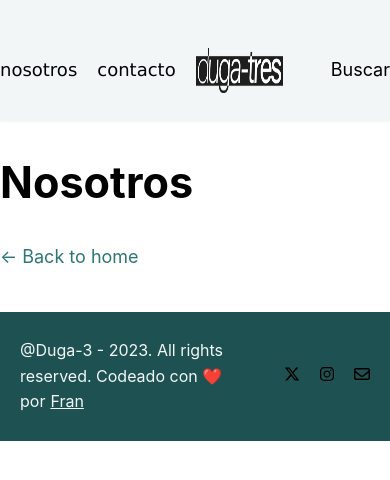
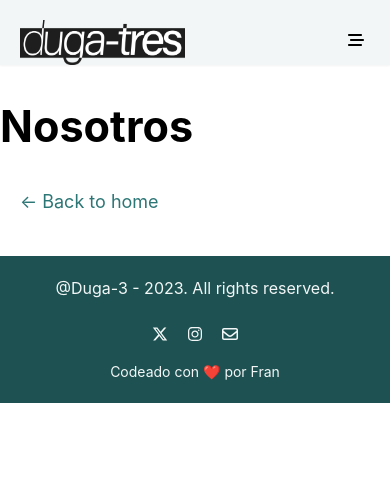
Before and after one commit to Franco-Juarez/duga-tres, a Next.js app: page /nosotros in a window 390 px wide. Shown: the top 480 px of the page. Built offline with nearby package versions, Linux system fonts and the light colour scheme.

Commit message:
Nuevos ajustes del blog

```diff
--- a/components/Footer.js
+++ b/components/Footer.js
@@ -9,8 +9,7 @@ export default function Footer() {
     <div className={styles.fullWidthFooter}>
       <div className={styles.footerContainer}>
         <p>
-          @Duga-3 - 2023. All rights reserved. Codeado con ❤️ por
-          <Link href="/">Fran</Link>
+          @Duga-3 - 2023. All rights reserved.
         </p>
         <nav>
           <ul>
@@ -32,6 +31,9 @@ export default function Footer() {
           </ul>
         </nav>
       </div>
+      <p className={styles.credits}>
+        Codeado con ❤️ por <Link href="/">Fran</Link>
+      </p>
     </div>
   );
 }
--- a/components/NavBar.js
+++ b/components/NavBar.js
@@ -1,13 +1,21 @@
 import Link from "next/link";
 import styles from "../styles/navBar.module.css";
 import Image from "next/image";
+import Hamburger from "./svg/hamburger";
+import { useState } from "react";
 
 
 export default function NavBar() {
+  const [open, setOpen] = useState(false);
+
+  const setMenu = () => {
+    setOpen(!open);
+  };
+
   return (
     <div className={styles.navFullWidth}>
       <div className={styles.navContainer}>
-        <nav>
+        <nav className={styles.navLink}>
           <ul>
             <li>
               <Link href="/nosotros">nosotros</Link>
@@ -18,11 +26,36 @@ export default function NavBar() {
           </ul>
         </nav>
         <Image width={180} height={45} src="/images/logo.png" />
-        <nav>
-          <ul>
-           <p>Buscar</p>
-          </ul>
-        </nav>
+        <div className={styles.hamburgerContainer}>
+          <button onClick={setMenu} className={styles.hamburgerBtn}>
+            <Hamburger />
+          <nav className={open ? styles.openNav : styles.closedNav}>
+            <ul>
+              <li>
+                <Link href="/">Economía</Link>
+              </li>
+              <li>
+                <Link href="/">Sociedad</Link>
+              </li>
+              <li>
+                <Link href="/">Trabajo</Link>
+              </li>
+              <li>
+                <Link href="/">Futuro</Link>
+              </li>
+              <li>
+                <Link href="/">Imaginación política</Link>
+              </li>
+              <li className={styles.closedLi}>
+                <Link href="/">Nosotros</Link>
+              </li>
+              <li className={styles.closedLi}>
+                <Link href="/">Contacto</Link>
+              </li>
+            </ul>
+          </nav>
+          </button>
+        </div>
       </div>
     </div>
   );
--- a/components/layout.module.css
+++ b/components/layout.module.css
@@ -25,7 +25,7 @@
 .backToHome {
   max-width: 1140px;
   margin: 0 auto;
-  padding-left: 0;
+  padding-left: 20px;
   padding-bottom: 40px;
 }
 
--- a/components/slider.module.css
+++ b/components/slider.module.css
@@ -1,7 +1,6 @@
 .swip {
   object-fit: cover;
   width: 100%;
-  min-height: calc(100vh - 108px);
   display: flex;
   justify-content: center;
   align-items: center;
@@ -50,7 +49,9 @@
 .swiperWrapper {
   max-width: 1140px;
   margin: 0 auto;
-  padding-bottom: 80px;
+  padding-bottom: 60px;
+  padding-left: 20px;
+  padding-right: 20px;
 }
 
 .authorBox {
--- /dev/null
+++ b/components/svg/hamburger.js
@@ -0,0 +1,7 @@
+
+const Hamburger = () => (
+  <svg xmlns="http://www.w3.org/2000/svg" height="16" width="16" viewBox="0 0 512 512">
+    <path d="M0 96C0 78.3 14.3 64 32 64H416c17.7 0 32 14.3 32 32s-14.3 32-32 32H32C14.3 128 0 113.7 0 96zM64 256c0-17.7 14.3-32 32-32H480c17.7 0 32 14.3 32 32s-14.3 32-32 32H96c-17.7 0-32-14.3-32-32zM448 416c0 17.7-14.3 32-32 32H32c-17.7 0-32-14.3-32-32s14.3-32 32-32H416c17.7 0 32 14.3 32 32z"/>
+  </svg>
+  );
+export default Hamburger;
--- a/components/svg/instagram-icon.js
+++ b/components/svg/instagram-icon.js
@@ -1,7 +1,8 @@
 const Instagram = () => (
-  <svg xmlns="http://www.w3.org/2000/svg" height="16" width="14" viewBox="0 0 448 512">
-    <path d="M224.1 141c-63.6 0-114.9 51.3-114.9 114.9s51.3 114.9 114.9 114.9S339 319.5 339 255.9 287.7 141 224.1 141zm0 189.6c-41.1 0-74.7-33.5-74.7-74.7s33.5-74.7 74.7-74.7 74.7 33.5 74.7 74.7-33.6 74.7-74.7 74.7zm146.4-194.3c0 14.9-12 26.8-26.8 26.8-14.9 0-26.8-12-26.8-26.8s12-26.8 26.8-26.8 26.8 12 26.8 26.8zm76.1 27.2c-1.7-35.9-9.9-67.7-36.2-93.9-26.2-26.2-58-34.4-93.9-36.2-37-2.1-147.9-2.1-184.9 0-35.8 1.7-67.6 9.9-93.9 36.1s-34.4 58-36.2 93.9c-2.1 37-2.1 147.9 0 184.9 1.7 35.9 9.9 67.7 36.2 93.9s58 34.4 93.9 36.2c37 2.1 147.9 2.1 184.9 0 35.9-1.7 67.7-9.9 93.9-36.2 26.2-26.2 34.4-58 36.2-93.9 2.1-37 2.1-147.8 0-184.8zM398.8 388c-7.8 19.6-22.9 34.7-42.6 42.6-29.5 11.7-99.5 9-132.1 9s-102.7 2.6-132.1-9c-19.6-7.8-34.7-22.9-42.6-42.6-11.7-29.5-9-99.5-9-132.1s-2.6-102.7 9-132.1c7.8-19.6 22.9-34.7 42.6-42.6 29.5-11.7 99.5-9 132.1-9s102.7-2.6 132.1 9c19.6 7.8 34.7 22.9 42.6 42.6 11.7 29.5 9 99.5 9 132.1s2.7 102.7-9 132.1z"/>
-  </svg>
+<svg xmlns="http://www.w3.org/2000/svg" height="16" width="14" viewBox="0 0 448 512">
+  <path d="M224.1 141c-63.6 0-114.9 51.3-114.9 114.9s51.3 114.9 114.9 114.9S339 319.5 339 255.9 287.7 141 224.1 141zm0 189.6c-41.1 0-74.7-33.5-74.7-74.7s33.5-74.7 74.7-74.7 74.7 33.5 74.7 74.7-33.6 74.7-74.7 74.7zm146.4-194.3c0 14.9-12 26.8-26.8 26.8-14.9 0-26.8-12-26.8-26.8s12-26.8 26.8-26.8 26.8 12 26.8 26.8zm76.1 27.2c-1.7-35.9-9.9-67.7-36.2-93.9-26.2-26.2-58-34.4-93.9-36.2-37-2.1-147.9-2.1-184.9 0-35.8 1.7-67.6 9.9-93.9 36.1s-34.4 58-36.2 93.9c-2.1 37-2.1 147.9 0 184.9 1.7 35.9 9.9 67.7 36.2 93.9s58 34.4 93.9 36.2c37 2.1 147.9 2.1 184.9 0 35.9-1.7 67.7-9.9 93.9-36.2 26.2-26.2 34.4-58 36.2-93.9 2.1-37 2.1-147.8 0-184.8zM398.8 388c-7.8 19.6-22.9 34.7-42.6 42.6-29.5 11.7-99.5 9-132.1 9s-102.7 2.6-132.1-9c-19.6-7.8-34.7-22.9-42.6-42.6-11.7-29.5-9-99.5-9-132.1s-2.6-102.7 9-132.1c7.8-19.6 22.9-34.7 42.6-42.6 29.5-11.7 99.5-9 132.1-9s102.7-2.6 132.1 9c19.6 7.8 34.7 22.9 42.6 42.6 11.7 29.5 9 99.5 9 132.1s2.7 102.7-9 132.1z" fill="#F3F6F7"/>
+</svg>
+
   );
 
   export default Instagram;
--- a/components/svg/mail-icon.js
+++ b/components/svg/mail-icon.js
@@ -1,6 +1,6 @@
 const MailIcon = () => (
   <svg xmlns="http://www.w3.org/2000/svg" height="16" width="16" viewBox="0 0 512 512">
-    <path d="M64 112c-8.8 0-16 7.2-16 16v22.1L220.5 291.7c20.7 17 50.4 17 71.1 0L464 150.1V128c0-8.8-7.2-16-16-16H64zM48 212.2V384c0 8.8 7.2 16 16 16H448c8.8 0 16-7.2 16-16V212.2L322 328.8c-38.4 31.5-93.7 31.5-132 0L48 212.2zM0 128C0 92.7 28.7 64 64 64H448c35.3 0 64 28.7 64 64V384c0 35.3-28.7 64-64 64H64c-35.3 0-64-28.7-64-64V128z"/>
+    <path fill="#F3F6F7" d="M64 112c-8.8 0-16 7.2-16 16v22.1L220.5 291.7c20.7 17 50.4 17 71.1 0L464 150.1V128c0-8.8-7.2-16-16-16H64zM48 212.2V384c0 8.8 7.2 16 16 16H448c8.8 0 16-7.2 16-16V212.2L322 328.8c-38.4 31.5-93.7 31.5-132 0L48 212.2zM0 128C0 92.7 28.7 64 64 64H448c35.3 0 64 28.7 64 64V384c0 35.3-28.7 64-64 64H64c-35.3 0-64-28.7-64-64V128z"/>
   </svg>
   );
 
--- a/components/svg/x-twitter.js
+++ b/components/svg/x-twitter.js
@@ -1,6 +1,6 @@
 const Twitter = () => (
   <svg xmlns="http://www.w3.org/2000/svg" height="16" width="16" viewBox="0 0 512 512">
-    <path d="M389.2 48h70.6L305.6 224.2 487 464H345L233.7 318.6 106.5 464H35.8L200.7 275.5 26.8 48H172.4L272.9 180.9 389.2 48zM364.4 421.8h39.1L151.1 88h-42L364.4 421.8z"/>
+    <path d="M389.2 48h70.6L305.6 224.2 487 464H345L233.7 318.6 106.5 464H35.8L200.7 275.5 26.8 48H172.4L272.9 180.9 389.2 48zM364.4 421.8h39.1L151.1 88h-42L364.4 421.8z" fill="#F3F6F7"/>
   </svg>
   );
 
--- a/pages/posts/[id].js
+++ b/pages/posts/[id].js
@@ -56,7 +56,7 @@ export default function Post({ postData, latestPosts }) {
         <div dangerouslySetInnerHTML={{ __html: postData.contentHtml }} />
       </article>
       <section className={styles.sliderWrapper}>
-        <h2>Últimas publicaciones</h2>
+        <h2 className={styles.publicationTitle}>Últimas publicaciones</h2>
         <Slider
         postData={latestPosts}
         />
--- a/styles/navBar.module.css
+++ b/styles/navBar.module.css
@@ -17,32 +17,38 @@
     justify-items: center;
     max-width: 1140px;
     margin: 0 auto;
+    padding-left: 20px;
+    padding-right: 20px;
 }
 
-.navContainer nav:first-of-type {
-  margin-right: auto;
-}
-
-.navContainer nav:last-of-type {
-  margin-left: auto;
+.navLink{
+  width: 100%;
+  display: flex;
 }
 
 .filterNav {
   display: flex;
   justify-content: center;
   align-items: center;
+  margin: 0 auto;
   margin-bottom: 40px;
   box-shadow: rgba(0, 0, 0, 0.05) 0px 0px 0px 1px;
+  padding-left: 20px;
+  padding-right: 20px;
+  max-width: 1140px;
+
 }
 
 .filterNav ul {
   list-style-type: none;
   display: flex;
-  justify-content: center;
+  justify-content: space-between;
   align-items: center;
   gap: 40px;
   padding: 0;
   margin: 10px;
+  margin-left: 0;
+  margin-right: 0;
 }
 
 .filterNav li {
@@ -78,11 +84,17 @@
 
 .footerContainer {
   background-color: transparent;
+  padding: 0;
 }
 
 .footerContainer ul li a, .footerContainer p {
   color: #F3F6F7;
   font-size: 16px;
+}
+
+.footerContainer p{
+  margin: 0;
+  padding: 0;
 }
 
 .footerContainer p a{
@@ -91,10 +103,15 @@
   text-decoration: underline;
 }
 
+.footerContainer ul{
+  padding-top: 20px;
+  padding-bottom: 10px;
+  margin: 0;
+}
+
 .navContainer ul li a {
   color: #020408;
   font-weight: 500;
-  font-family: Verdana, sans-serif;
 }
 
 .navContainer ul li a:hover {
@@ -125,3 +142,102 @@ font-size: 50px;
   text-align: center;
   margin: 0;
 }
+
+.credits {
+  margin: 0 auto;
+  text-align: center;
+  color: #F3F6F7;
+  font-size: 14px;
+  padding-bottom: 10px;
+}
+
+.credits a {
+  color: #F3F6F7;
+}
+
+.hamburgerContainer {
+  margin-left: auto;
+}
+
+.hamburgerBtn {
+  background-color: transparent;
+  border: none;
+  cursor: pointer;
+}
+
+.closedNav {
+  display: none;
+}
+
+.openNav {
+  display: flex;
+  position: absolute;
+  padding-left: 20px;
+  padding-right: 20px;
+  background-color: #F3F6F7;
+  border-radius: 6px;
+  margin-top: 20px;
+  margin-left: -130px;
+  box-shadow: rgba(0, 0, 0, 0.08) 0px 4px 4px;
+}
+
+.openNav ul {
+  display: flex;
+  flex-direction: column;
+  align-items: flex-end;
+  text-align: right;
+}
+
+.closedLi {
+  display: none;
+}
+
+
+@media screen and (max-width: 1140px){
+  .titleContainer h1 {
+    line-height: 40px;
+    font-size: 40px;
+    max-width: 400px;
+  }
+  .titleContainer {
+    padding-top: 10px;
+    min-height: 200px;
+  }
+  .navContainer {
+    display: grid;
+    grid-template-columns: repeat(2, 1fr);
+  }
+  .navContainer .navLink {
+    display: none;
+  }
+  .navContainer img {
+    margin-right: auto;
+  }
+  .openNav {
+    margin-top: 10px;
+    margin-left: -135px;
+  }
+  .closedLi {
+    display: inline-block;
+  }
+}
+
+@media screen and (max-width: 767px){
+  .filterNav ul{
+    flex-wrap: wrap;
+    align-items: center;
+    justify-content: center;
+    padding-top: 20px;
+    padding-bottom: 20px;
+  }
+  .footerContainer {
+    flex-direction: column;
+    align-items: center;
+  }
+  .footerContainer p {
+    padding-top: 20px;
+  }
+  .credits {
+    padding-bottom: 20px;
+  }
+}
```
Also changed, not shown: components/Slider.js (+21 -2 lines), pages/posts/post.module.css (+13 -1 lines).
